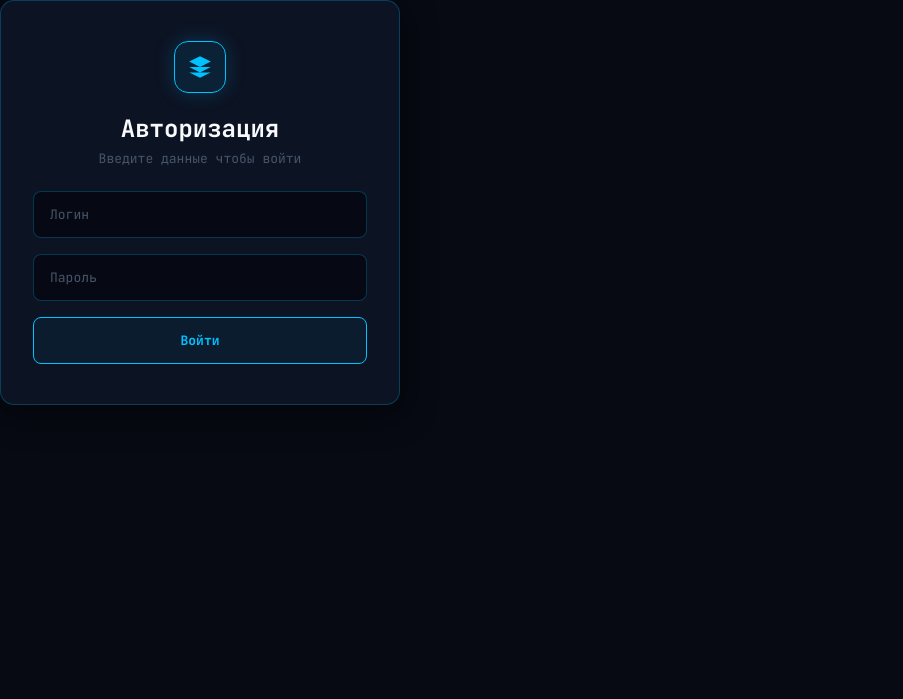
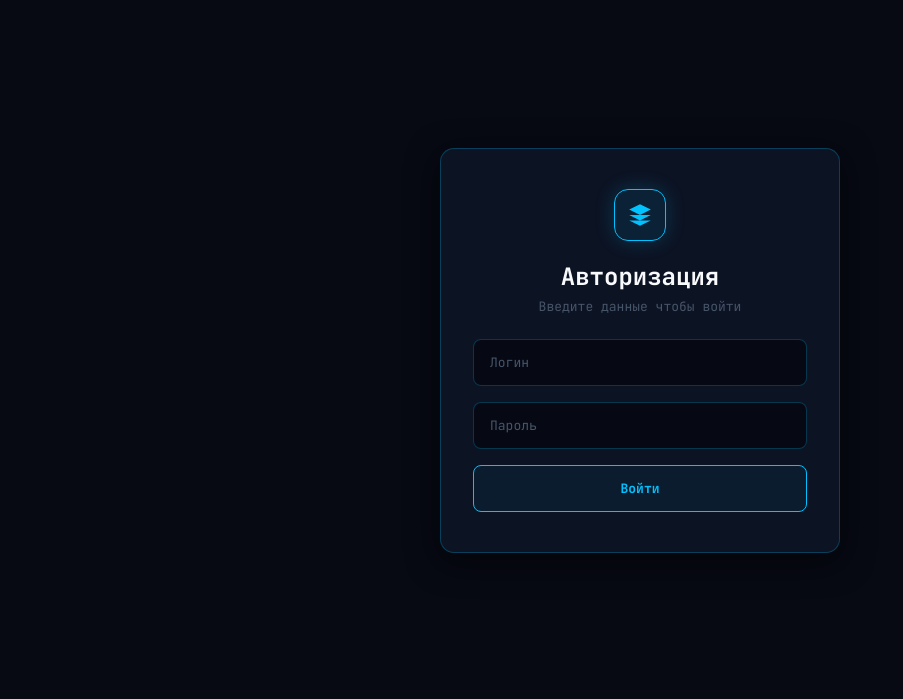
Before and after one commit to Sunsstylee/MANIPanel, a Flask app: page /login in a window 1280 px wide. Shown: the top 699 px of the page, without its empty margins (0-903 px from the left). Run offline with Flask 3, Linux system fonts and the light colour scheme.

Commit message:
Update login.html

```diff
--- a/templates/auth/login.html
+++ b/templates/auth/login.html
@@ -3,6 +3,7 @@
 {% block title %}{{ t('login_title') }}{% endblock %}
 
 {% block content %}
+<div class="page-wrapper">
     <div class="login-card glass-panel">
         <div class="brand-badge">
             <svg viewBox="0 0 24 24"><path d="M12 2L2 7l10 5 10-5-10-5zM2 17l10 5 10-5M2 12l10 5 10-5"/></svg>
@@ -27,4 +28,5 @@
             <button type="submit" class="btn-neon">{{ t('login_btn') }}</button>
         </form>
     </div>
+</div>
 {% endblock %}
```
Lines whose indentation alone changed are shown as unchanged.
